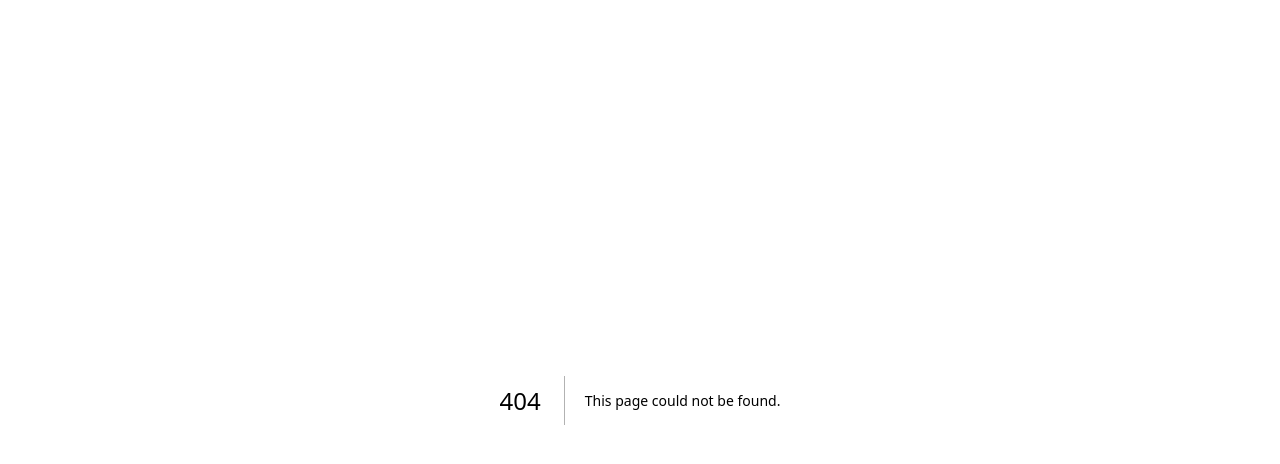
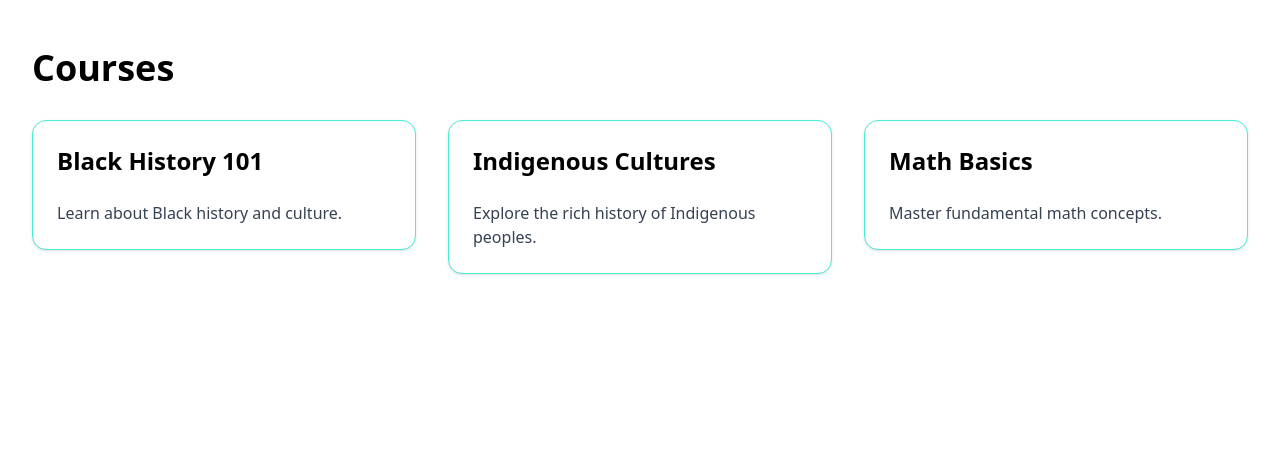
Before and after one commit to epicswife/bipocaai, a Next.js app: page /courses in a window 1280 px wide. Before the commit this address had no page. Shown: the top 464 px of the page. Built offline with nearby package versions, Linux system fonts and the light colour scheme.

Commit message:
Add courses browsing, Black History classroom, live video classes with discussion, and dynamic course pages

```diff
--- /dev/null
+++ b/src/app/classrooms/[courseId]/page.tsx
@@ -0,0 +1,36 @@
+"use client";
+
+import { useParams } from "next/navigation";
+import { Card, CardContent, CardHeader, CardTitle } from "@/components/ui/card";
+
+export default function CoursePage() {
+  const params = useParams();
+  const courseId = params.courseId as string;
+
+  const mockCourse = {
+    id: courseId,
+    title: `Course ${courseId}`,
+    lessons: [
+      { id: "1", title: "Lesson 1", description: "Introduction to the course." },
+      { id: "2", title: "Lesson 2", description: "Key concepts and basics." },
+    ],
+  };
+
+  return (
+    <div className="max-w-7xl mx-auto py-12 px-4 sm:px-6 lg:px-8">
+      <h1 className="text-4xl font-orbitron font-bold text-black dark:text-white mb-8">{mockCourse.title}</h1>
+      <div className="space-y-6">
+        {mockCourse.lessons.map((lesson) => (
+          <Card key={lesson.id} className="bg-white dark:bg-gray-700 border-teal-300 dark:border-cyan-600">
+            <CardHeader>
+              <CardTitle className="text-xl sm:text-2xl text-black dark:text-white">{lesson.title}</CardTitle>
+            </CardHeader>
+            <CardContent>
+              <p className="text-sm sm:text-base text-gray-700 dark:text-gray-300">{lesson.description}</p>
+            </CardContent>
+          </Card>
+        ))}
+      </div>
+    </div>
+  );
+}
--- /dev/null
+++ b/src/app/classrooms/black-history/page.tsx
@@ -0,0 +1,29 @@
+"use client";
+
+import { Card, CardContent, CardHeader, CardTitle } from "@/components/ui/card";
+
+export default function BlackHistoryClassroom() {
+  const mockLessons = [
+    { id: "1", title: "Black History 101", source: "BlackFacts.com", description: "Learn the basics of Black history." },
+    { id: "2", title: "Civil Rights Movement", source: "BlackFacts.com", description: "Explore key events in the Civil Rights Movement." },
+  ];
+
+  return (
+    <div className="max-w-7xl mx-auto py-12 px-4 sm:px-6 lg:px-8">
+      <h1 className="text-4xl font-orbitron font-bold text-black dark:text-white mb-8">Black History Classroom</h1>
+      <div className="grid grid-cols-1 sm:grid-cols-2 lg:grid-cols-3 gap-6 sm:gap-8">
+        {mockLessons.map((lesson) => (
+          <Card key={lesson.id} className="bg-white dark:bg-gray-700 border-teal-300 dark:border-cyan-600">
+            <CardHeader>
+              <CardTitle className="text-xl sm:text-2xl text-black dark:text-white">{lesson.title}</CardTitle>
+            </CardHeader>
+            <CardContent>
+              <p className="text-sm sm:text-base text-gray-700 dark:text-gray-300">{lesson.description}</p>
+              <p className="text-sm sm:text-base text-gray-700 dark:text-gray-300 mt-2">Source: {lesson.source}</p>
+            </CardContent>
+          </Card>
+        ))}
+      </div>
+    </div>
+  );
+}
--- /dev/null
+++ b/src/app/courses/page.tsx
@@ -0,0 +1,32 @@
+"use client";
+
+import { Card, CardContent, CardHeader, CardTitle } from "@/components/ui/card";
+import Link from "next/link";
+
+export default function CoursesPage() {
+  const mockCourses = [
+    { id: "1", title: "Black History 101", description: "Learn about Black history and culture." },
+    { id: "2", title: "Indigenous Cultures", description: "Explore the rich history of Indigenous peoples." },
+    { id: "3", title: "Math Basics", description: "Master fundamental math concepts." },
+  ];
+
+  return (
+    <div className="max-w-7xl mx-auto py-12 px-4 sm:px-6 lg:px-8">
+      <h1 className="text-4xl font-orbitron font-bold text-black dark:text-white mb-8">Courses</h1>
+      <div className="grid grid-cols-1 sm:grid-cols-2 lg:grid-cols-3 gap-6 sm:gap-8">
+        {mockCourses.map((course) => (
+          <Link href={`/classrooms/${course.id}`} key={course.id}>
+            <Card className="bg-white dark:bg-gray-700 border-teal-300 dark:border-cyan-600 hover:shadow-glow transition">
+              <CardHeader>
+                <CardTitle className="text-xl sm:text-2xl text-black dark:text-white">{course.title}</CardTitle>
+              </CardHeader>
+              <CardContent>
+                <p className="text-sm sm:text-base text-gray-700 dark:text-gray-300">{course.description}</p>
+              </CardContent>
+            </Card>
+          </Link>
+        ))}
+      </div>
+    </div>
+  );
+}
```
Also changed, not shown: src/app/classrooms/live/page.tsx (added).
